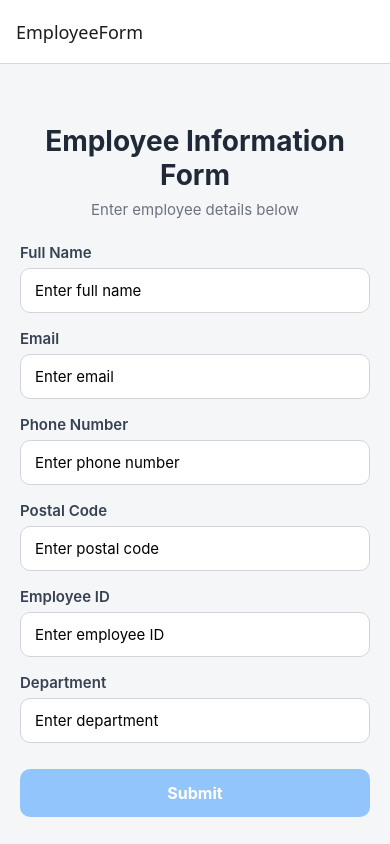
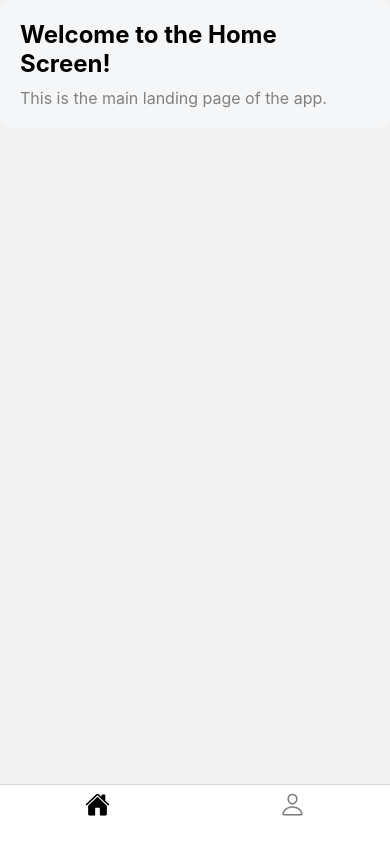
Before and after one commit to Ryan-Richardson-School/lab-3-cprg303, a React Native app: screen /TabLayout in a window 390 px wide. Built offline with nearby package versions, Linux system fonts and the light colour scheme.

Commit message:
updates, fixes to layout etc.

```diff
--- a/App.tsx
+++ b/App.tsx
@@ -2,19 +2,21 @@ import React from "react";
 import { NavigationContainer } from "@react-navigation/native";
 import { createNativeStackNavigator } from "@react-navigation/native-stack";
 
-import EmployeeForm from "./src/screens/EmployeeForm";
-import SignIn from "./src/screens/SignIn";
-import SignUp from "./src/screens/SignUp";
+import EmployeeForm from "./src/screens/employee-form";
+import SignIn from "./src/screens/sign-in";
+import SignUp from "./src/screens/sign-up";
+import TabLayout from "./src/(tabs)/layout";
 
 const Stack = createNativeStackNavigator();
 
 export default function App() {
   return (
     <NavigationContainer>
-      <Stack.Navigator initialRouteName="EmployeeForm">
+      <Stack.Navigator initialRouteName="SignIn">
+        <Stack.Screen name="SignIn" component={SignIn} options={{headerShown:false, gestureEnabled:false}} />
+        <Stack.Screen name="SignUp" component={SignUp} />
+        <Stack.Screen name="TabLayout" component={TabLayout} options={{headerShown:false, gestureEnabled:false}} />
         <Stack.Screen name="EmployeeForm" component={EmployeeForm} />
-        <Stack.Screen name="SignIn" component={SignIn} />
-        <Stack.Screen name="SignUp" component={SignUp} />
       </Stack.Navigator>
     </NavigationContainer>
   );
--- a/package.json
+++ b/package.json
@@ -9,7 +9,9 @@
     "web": "expo start --web"
   },
   "dependencies": {
+    "@expo/vector-icons": "^15.0.2",
     "@hookform/resolvers": "^5.2.2",
+    "@react-navigation/bottom-tabs": "^7.15.5",
     "@react-navigation/native": "^7.1.33",
     "@react-navigation/native-stack": "^7.14.4",
     "expo": "~55.0.5",
@@ -17,7 +19,7 @@
     "react": "19.2.0",
     "react-dom": "19.2.0",
     "react-hook-form": "^7.71.2",
-    "react-native": "0.83.2",
+    "react-native": "^0.83.4",
     "react-native-safe-area-context": "~5.6.2",
     "react-native-screens": "~4.23.0",
     "react-native-web": "^0.21.0",
@@ -25,6 +27,7 @@
   },
   "devDependencies": {
     "@types/react": "~19.2.2",
+    "@types/react-native": "^0.72.8",
     "typescript": "~5.9.2"
   },
   "private": true
--- /dev/null
+++ b/src/(tabs)/layout.tsx
@@ -0,0 +1,50 @@
+import { createBottomTabNavigator } from "@react-navigation/bottom-tabs";
+import { Ionicons } from "@expo/vector-icons";
+
+import Home from "../screens/home";
+import Forms from "../screens/forms";
+const Tab = createBottomTabNavigator();
+
+export default function TabLayout() {
+	return (
+		<Tab.Navigator
+			screenOptions={{
+				headerShown: false,
+				tabBarStyle: { height: 60 },
+				tabBarActiveTintColor: "black",
+				tabBarInactiveTintColor: "gray",
+				tabBarShowLabel: false,
+			}}
+		>
+			<Tab.Screen
+				name="Home"
+				component={Home}
+				options={{
+					title: "Home",
+					tabBarIcon: ({ color, size, focused }) => (
+						<Ionicons
+							name={focused ? "home" : "home-outline"}
+							size={size}
+							color={color}
+						/>
+					),
+				}}
+			/>
+            <Tab.Screen
+                name="Forms"
+				component={Forms}
+				options={{
+
+                    tabBarIcon: ({ color, size, focused }) => (
+                        <Ionicons
+                            name={focused ? "person" : "person-outline"}
+                            size={size}
+                            color={color}
+                        />
+                    ),
+                }}
+            />
+
+        </Tab.Navigator>
+    );
+}
--- /dev/null
+++ b/src/components/AppCard.tsx
@@ -0,0 +1,45 @@
+import React from "react";
+import { View, Text, StyleSheet, TouchableOpacity } from "react-native";
+import {Ionicons} from "@expo/vector-icons";
+
+export default function AppCard({ title, description, onPress }: { title: string; description: string; onPress: () => void }) {
+  return (
+    <TouchableOpacity style={styles.card} onPress={onPress}>
+        <View style={styles.content}    >
+            <Text style={styles.title}>{title}</Text>
+            <Text style={styles.description}>{description}</Text>
+        </View>
+       <TouchableOpacity onPress ={onPress} style={styles.button} >
+        <Ionicons name="chevron-forward" size={32} color="#2563eb" />
+    </TouchableOpacity>
+    </TouchableOpacity>
+
+
+  );
+}
+
+const styles = StyleSheet.create({
+    content:{
+        flex:1,
+        paddingRight:2,
+
+
+    },
+    card: {
+    backgroundColor: "lightgrey",
+    padding: 20,
+    borderRadius: 10,
+    marginBottom: 15,
+    flexDirection:"row",
+    },
+    title: {
+        fontSize: 18,
+    },
+    description: {
+        fontSize: 14,
+        color: "grey",
+    },
+    button:{
+        padding:4,
+    },
+});
--- a/src/screens/EmployeeForm.tsx
+++ b/src/screens/employee-form.tsx
@@ -206,22 +206,6 @@ Department: ${data.department}`
           </Text>
         </TouchableOpacity>
 
-        {/* Navigation Buttons */}
-        <View style={{ marginTop: 20 }}>
-          <TouchableOpacity
-            style={[styles.button, { backgroundColor: "#10b981" }]}
-            onPress={() => navigation.navigate("SignIn")}
-          >
-            <Text style={styles.buttonText}>Go to Sign In</Text>
-          </TouchableOpacity>
-
-          <TouchableOpacity
-            style={[styles.button, { backgroundColor: "#6d28d9", marginTop: 10 }]}
-            onPress={() => navigation.navigate("SignUp")}
-          >
-            <Text style={styles.buttonText}>Go to Sign Up</Text>
-          </TouchableOpacity>
-        </View>
       </ScrollView>
     </KeyboardAvoidingView>
   );
--- /dev/null
+++ b/src/screens/forms.tsx
@@ -0,0 +1,35 @@
+import React from "react";
+import { View, Text, StyleSheet } from "react-native";
+import { useNavigation } from "@react-navigation/native";
+import AppCard from "../components/AppCard";
+
+
+export default function Forms() {
+    const navigation = useNavigation<any>();
+
+    return (
+        <View style={styles.container}>
+            <Text style={styles.title}>Forms</Text>
+            <AppCard
+                title="Employee Form"
+                description="Fill out the employee information form"
+                onPress={() => {
+                    navigation.navigate("EmployeeForm");
+                }}
+            />
+
+        </View>
+
+    );
+}
+
+const styles = StyleSheet.create({
+    container: {
+        flex: 1,
+        padding: 20,
+    },
+    title: {
+        fontSize: 24,
+        fontWeight: "bold",
+    },
+});
--- /dev/null
+++ b/src/screens/home.tsx
@@ -0,0 +1,38 @@
+import React from "react";
+import { View, Text, StyleSheet, ScrollView } from "react-native";
+import { useNavigation } from "@react-navigation/native";
+
+export default function Home() {
+  const navigation = useNavigation();
+
+  return (
+    <ScrollView style={styles.container}>
+        <View style={styles.section}>
+            <Text style={styles.title}>Welcome to the Home Screen!</Text>
+            <Text style={styles.subtitle}>This is the main landing page of the app.</Text>
+        </View>
+
+    </ScrollView>
+  );
+}
+const styles = StyleSheet.create({
+    container: {
+        flex: 1,
+    },
+    title: {
+        fontSize: 24,
+        fontWeight: "bold",
+        marginBottom: 10,
+    },
+    subtitle: {
+        fontSize: 16,
+        color: "grey",
+    },
+    section: {
+        backgroundColor: "#f4f6f8",
+        padding: 20,
+        borderRadius: 10,
+        marginBottom: 15,
+    },
+
+});
--- a/src/screens/SignIn.tsx
+++ b/src/screens/sign-in.tsx
@@ -12,8 +12,10 @@ import {
 import { Controller, useForm } from "react-hook-form";
 import { zodResolver } from "@hookform/resolvers/zod";
 import { signInSchema, SignInFormData } from "../validation/signInSchema";
+import { useNavigation } from "@react-navigation/native";
 
 export default function SignIn() {
+  const navigation = useNavigation();
   const {
     control,
     handleSubmit,
@@ -31,6 +33,7 @@ export default function SignIn() {
   const onSubmit = (data: SignInFormData) => {
     console.log("Sign In Submitted:", data);
     reset();
+    navigation.navigate("TabLayout");
   };
 
   return (
@@ -104,6 +107,16 @@ export default function SignIn() {
             {isSubmitting ? "Signing In..." : "Sign In"}
           </Text>
         </TouchableOpacity>
+
+            {/* Button to redriect signup */}
+        <View style={styles.bottomContainer}>
+
+          <TouchableOpacity
+            style={[styles.button, { backgroundColor: "#6d28d9", marginTop: 10 }]}
+            onPress={() => navigation.navigate("SignUp")}>
+              <Text style={styles.buttonText}>Don't have an account? Sign Up</Text>
+            </TouchableOpacity>
+        </View>
       </ScrollView>
     </KeyboardAvoidingView>
   );
@@ -174,4 +187,12 @@ const styles = StyleSheet.create({
     fontSize: 16,
     fontWeight: "700",
   },
+  bottomContainer:{
+    marginTop: 20,
+  },
+  bottomText: {
+    fontSize: 15,
+    color: "#6b7280",
+    marginBottom: 8,
+  }
 });
```
Also changed, not shown: src/screens/sign-up.tsx (renamed from src/screens/SignUp.tsx), 1 other file (tests, documents, lock files or other folders).
